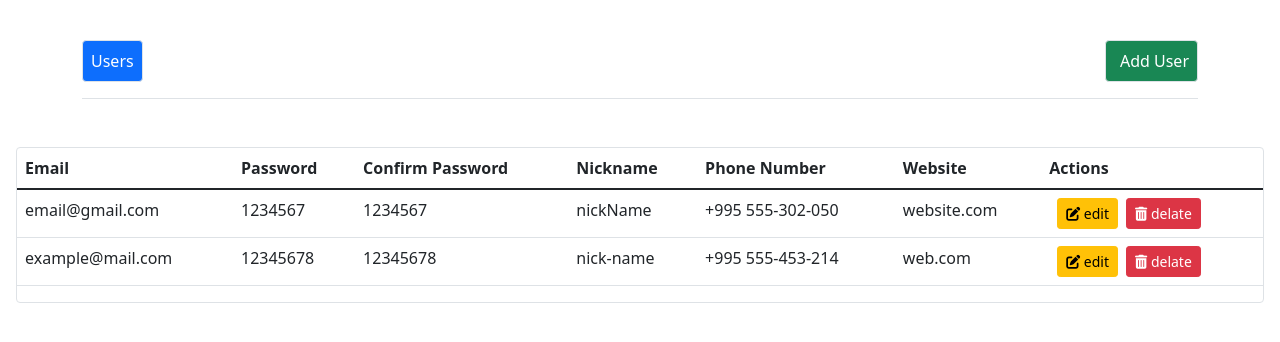
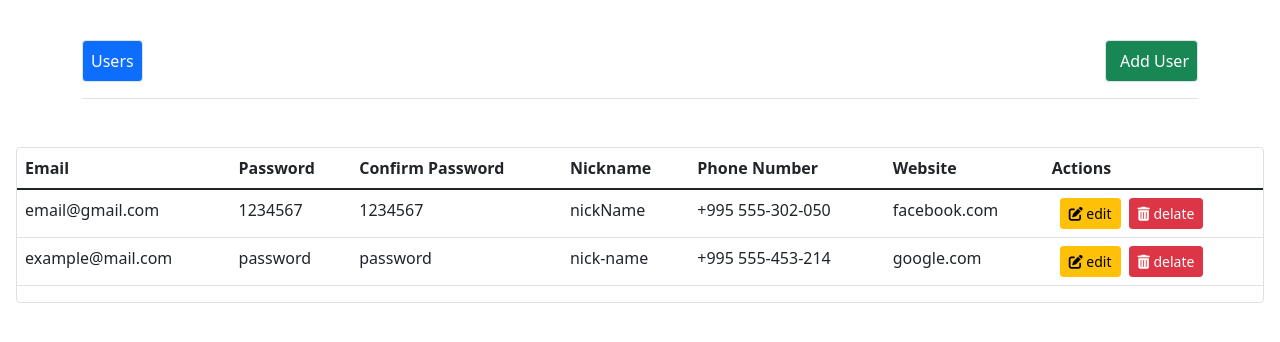
Before and after one commit to mishokirvalidze/Angular-homeworks, an Angular app in the folder 01-Forms/: page / in a window 1280 px wide. Shown: the top 342 px of the page. Built offline with nearby package versions, Linux system fonts and the light colour scheme.

Commit message:
fix some errors

```diff
--- a/01-Forms/src/app/app.service.ts
+++ b/01-Forms/src/app/app.service.ts
@@ -14,15 +14,15 @@ export class AppService {
       confirmPassword: '1234567',
       nickname: 'nickName',
       phoneNumber: '+995 555-302-050',
-      website: 'website.com',
+      website: 'facebook.com',
     },
     {
       email: 'example@mail.com',
-      password: '12345678',
-      confirmPassword: '12345678',
+      password: 'password',
+      confirmPassword: 'password',
       nickname: 'nick-name',
       phoneNumber: '+995 555-453-214',
-      website: 'web.com',
+      website: 'google.com',
     },
   ];
 }
--- a/01-Forms/src/app/users/users.component.ts
+++ b/01-Forms/src/app/users/users.component.ts
@@ -23,9 +23,15 @@ export class UsersComponent implements OnInit {
         Are you sure?`
       )
     ) {
-      this.usersList = this.usersList.filter(
-        (user) => user.email !== userData.email
-      );
+      // this.usersList = this.usersList.filter(
+      //   (user) => user.email !== userData.email
+      // );
+
+      this.usersList.forEach((user, index) => {
+        if (user.email === userData.email) {
+          this.usersList.splice(index, 1);
+        }
+      });
     }
   }
 }
```
